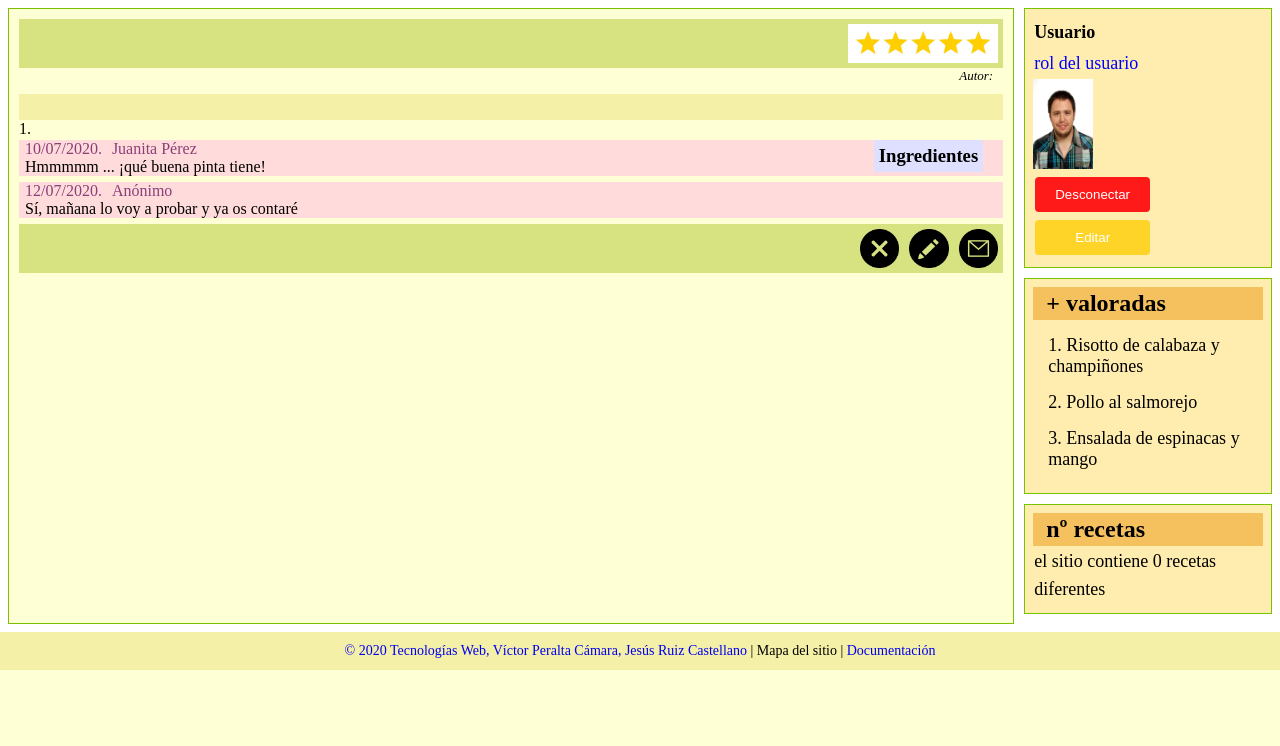
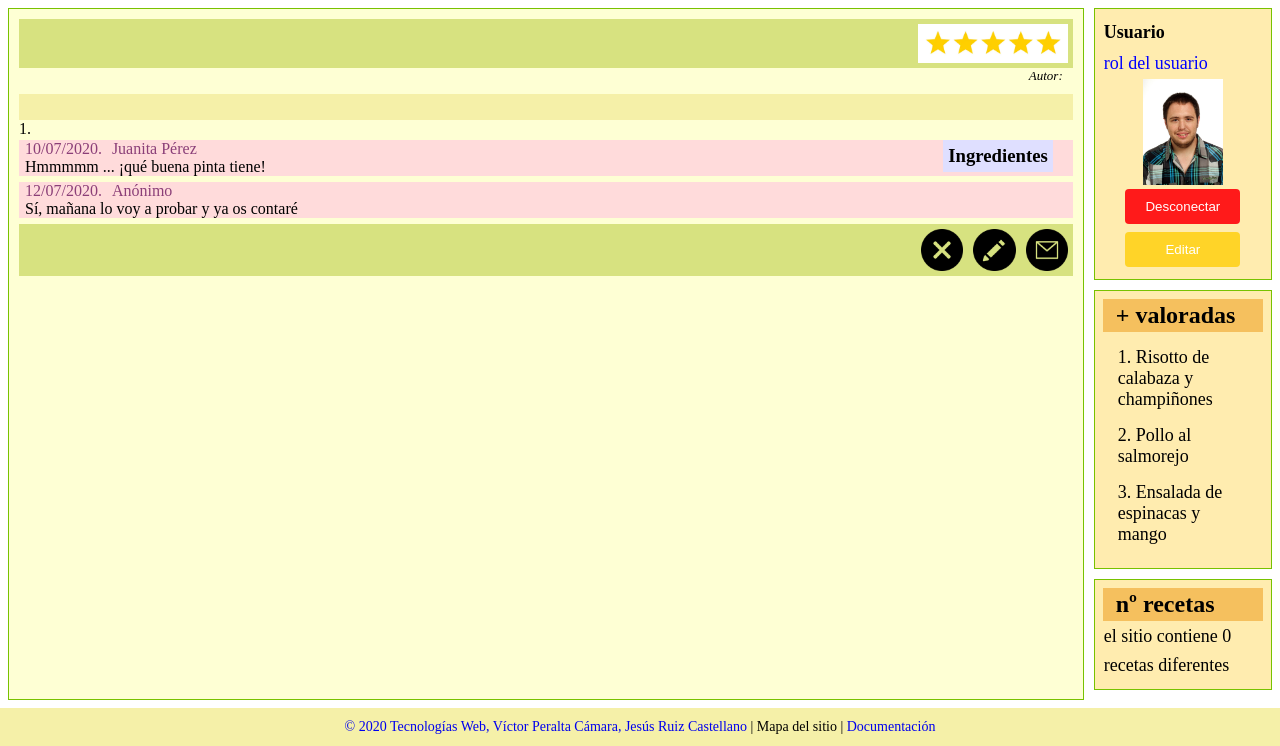
Before and after one commit to vperaltac/TW-Proyecto, a PHP site: page / in a window 1280 px wide. Shown: the part 204-950 px from the top of the page. Before the commit the page ends 874 px from the top, so only its background shows below. Run offline with PHP 8.4, Linux system fonts and the light colour scheme; the visitor is signed in with stand-in values (Sample User, id 1); data that the repository does not hold is empty.

Commit message:
estilo de sidebar actualizado

```diff
--- a/View/comunes.php
+++ b/View/comunes.php
@@ -83,6 +83,7 @@
                         <img src="View/img/foto-carnet.jpg">
                     </div>
 
+                    <div class="botones-usuario">
                         <form action="index.php" method="post">
                             <input type="hidden" value="desconectar" name="peticion" />
                             <input class="btn-eliminar" type="submit" name="logout" value="Desconectar" />
@@ -92,6 +93,7 @@
                             <input type="hidden" value="editar" name="peticion" />
                             <input class="btn-editar" type="submit" name="edit" value="Editar" />
                         </form>
+                    </div>
             </section>
 HTML;
     }
--- a/View/css/estilo.css
+++ b/View/css/estilo.css
@@ -146,7 +146,7 @@
 
 /*Estilo de la columna izquierda (informacion adicional)*/
 .barra-lateral {
-    flex: 19%;
+    flex: 14%;
     margin-left:10px;
 }
 
@@ -182,38 +182,38 @@
 }
 
 .imgUsuario img{
-    /*float: center;*/
-    width: 60px;
-    height: 90px;
+    display:block;
+    margin:auto;
+
+    width: 50%;
+}
+
+.botones-usuario{
+    text-align: center;
 }
 
 .btn-eliminar {
-    /*float: right;*/
     background-color: #ff1a1a;
     border: none;
     color: white;
     padding: 10px 20px;
-    /*text-align: center;*/
     text-decoration: none;
     margin: 4px 2px;
     cursor: pointer;
     border-radius: 4px;
-  }
+}
 
 .btn-editar {
-    /*float: left;*/
     background-color: #ffd428;
     border: none;
     color: white;
     padding: 10px 20px;
-    /*text-align: center;*/
     text-decoration: none;
     margin: 4px 2px;
     width: 115px;
     cursor: pointer;
     border-radius: 4px;
-  }
-
+}
 
 /*La barra lateral se oculta con resoluciones por debajo de 800px */
 @media (max-width: 800px) {
@@ -221,7 +221,6 @@
         display: none;
     }
 }
-
 
 #login .grupo-formulario{
     padding:2px;
@@ -358,7 +357,7 @@
 .informacion {
     overflow-wrap: break-word;
 
-    flex: 79%;
+    flex: 85%;
     padding: 10px;
     border: 1px solid rgb(120, 194, 0);
 }
@@ -488,7 +487,7 @@
 /***********************************************************************/
 /*                                 CONTACTO                           */
 .info-contacto {
-    flex: 79%;
+    flex: 85%;
     padding: 20px;
     border-right: 1px solid lightgray;
     text-align: center;
@@ -590,8 +589,7 @@
 
 .lista-recetas {
     overflow-wrap: break-word;
-
-    flex: 79%;
+    flex: 85%;
     padding: 10px;
     border: 1px solid rgb(120, 194, 0);
 }
@@ -599,14 +597,6 @@
 .lista-recetas h2 {
     font-size: 35px;
     padding: 2px;
-}
-
-.lista-recetas {
-    overflow-wrap: break-word;
-
-    flex: 59%;
-    padding: 10px;
-    border: 1px solid rgb(120, 194, 0);
 }
 
 .fast-info{
```
Lines whose indentation alone changed are shown as unchanged.
